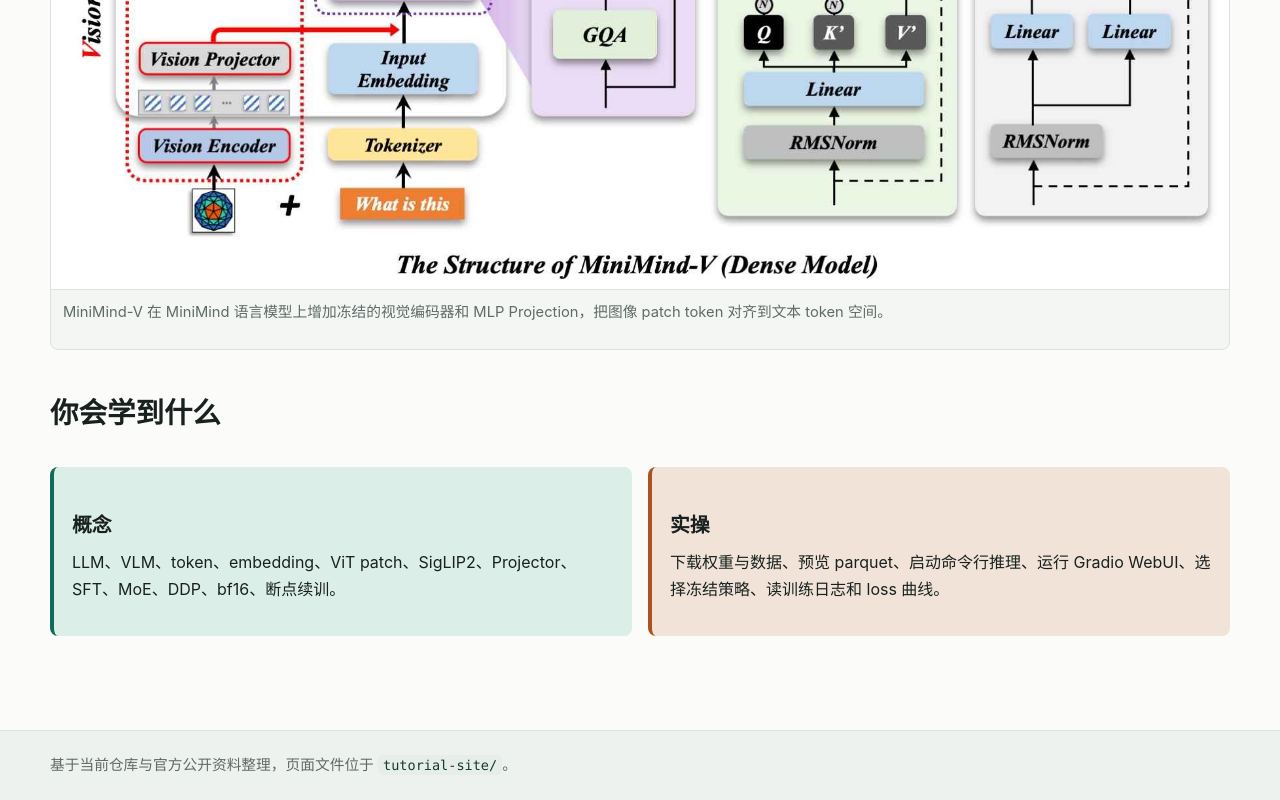
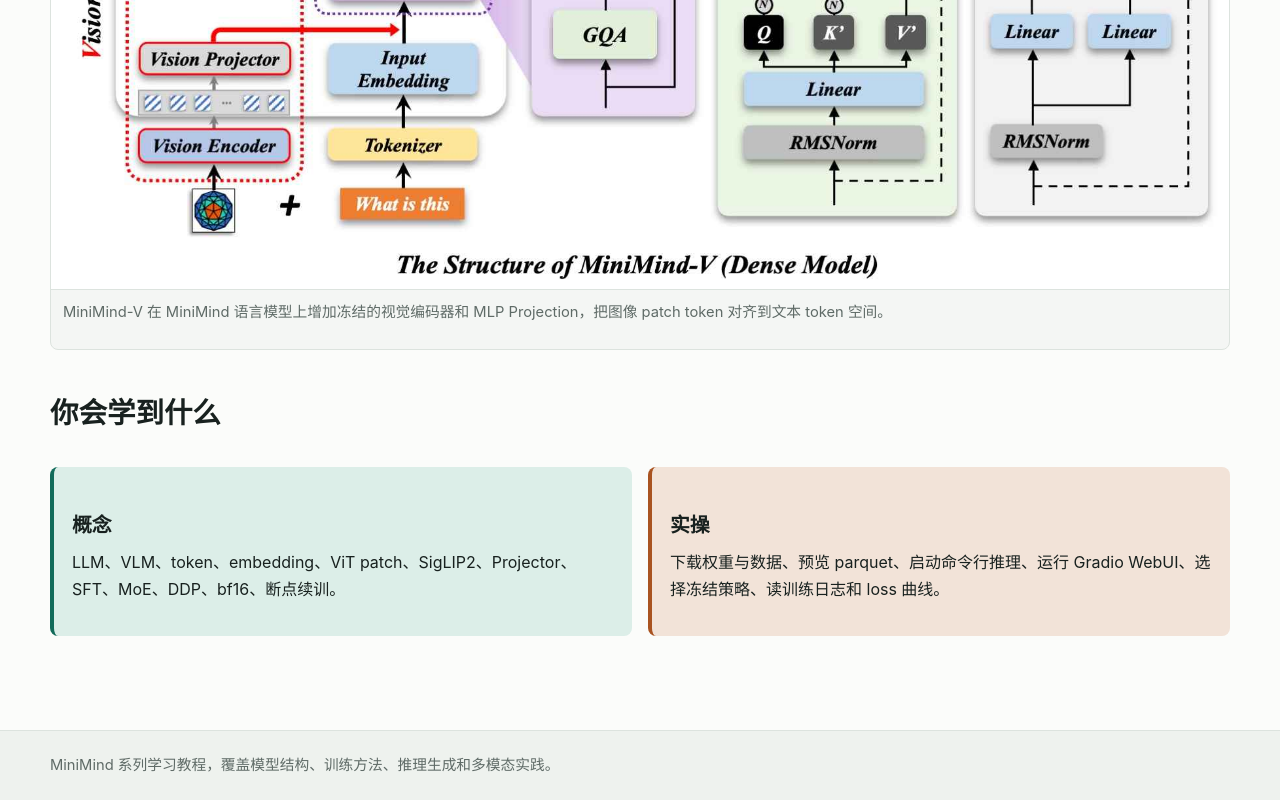
Before and after one commit to mssnzxm/learn-minimind, a website: page public/minimind-v/index.html in a window 1280 px wide. Shown: the part 1329-2129 px from the top of the page. Drawn offline with Linux system fonts and the light colour scheme.

Commit message:
更新minimind-v的页脚

```diff
--- a/public/minimind-v/index.html
+++ b/public/minimind-v/index.html
@@ -89,7 +89,7 @@
   </main>
 
   <footer class="footer">
-    <div class="footer-inner">基于当前仓库与官方公开资料整理，页面文件位于 <code>tutorial-site/</code>。</div>
+    <div class="footer-inner">MiniMind 系列学习教程，覆盖模型结构、训练方法、推理生成和多模态实践。</div>
   </footer>
 </body>
 </html>
```
